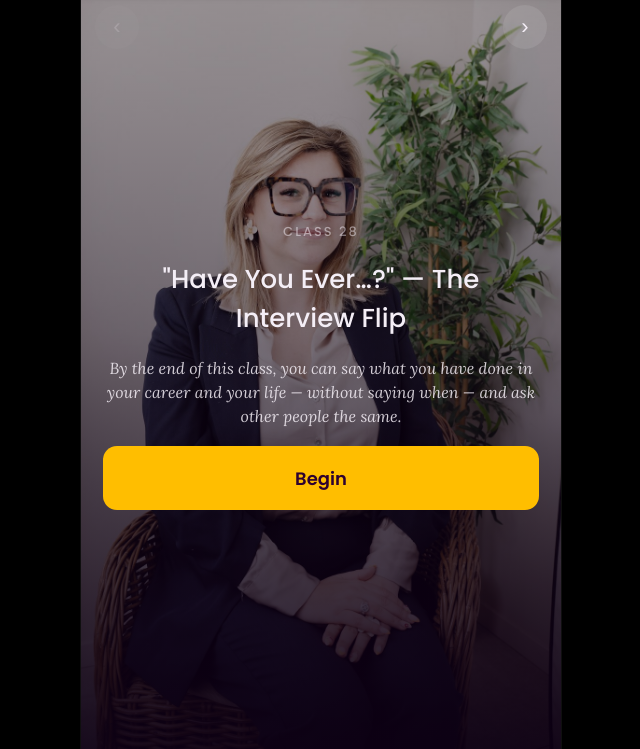
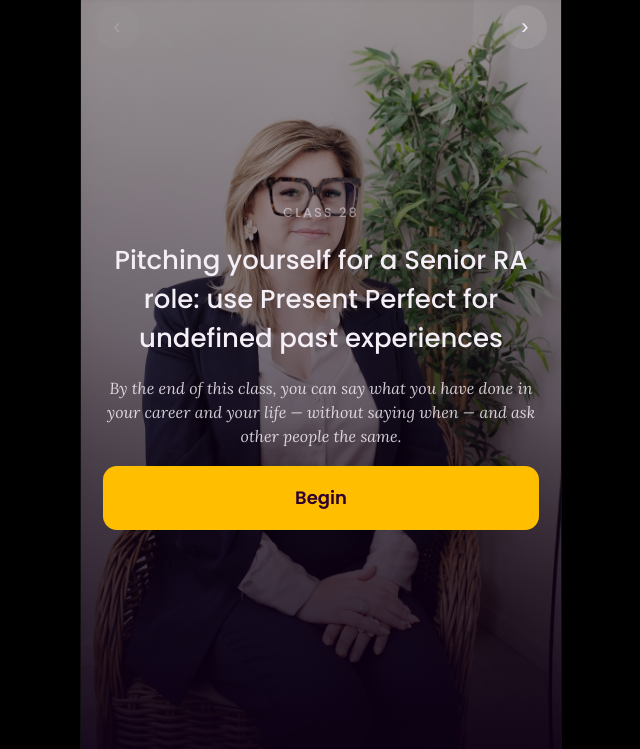
Before and after one commit to leatheerr/ts-class-apps, a plain HTML site: page alberto/index.html in a window 1280 px wide. Shown: the part 51-800 px from the top of the page, without its empty margins (319-959 px from the left). Drawn offline with Linux system fonts and the light colour scheme.

Commit message:
Alberto Class 28: title matches roadmap row

```diff
--- a/alberto/index.html
+++ b/alberto/index.html
@@ -213,7 +213,7 @@ h1,h2,.hd{font-family:'Poppins','Segoe UI',system-ui,sans-serif;font-weight:600}
   <div class="item" onclick="selectClass(25)">Class 25: Giving Advice <span>✓</span></div>
   <div class="item" onclick="selectClass(26)">Class 26: The New Hire From Hell — Rules + WHY <span>✓</span></div>
   <div class="item" onclick="selectClass(27)">Class 27: 🔎 CHECK — The Induction <span>✓</span></div>
-  <div class="item active" onclick="selectClass(28)">Class 28: "Have You Ever…?" — The Interview Flip <span></span></div>
+  <div class="item active" onclick="selectClass(28)">Class 28: Pitching Yourself for a Senior RA Role <span></span></div>
 </div>
 
 <div id="bar"></div>
@@ -1106,7 +1106,7 @@ h1,h2,.hd{font-family:'Poppins','Segoe UI',system-ui,sans-serif;font-weight:600}
  <div class="bg" data-img="photos/job_interview.jpg"></div><div class="veil"></div>
  <div class="stack">
   <div class="cue">Class 28</div>
-  <div class="big">"Have You Ever…?" — The Interview Flip</div>
+  <div class="big">Pitching yourself for a Senior RA role: use Present Perfect for undefined past experiences</div>
   <div class="es" style="font-size:16px;line-height:1.5;color:rgba(244,238,246,.85)">By the end of this class, you can say what you have done in your career and your life — without saying when — and ask other people the same.</div>
   <button class="btn go" data-next>Begin</button>
  </div></div>
```
